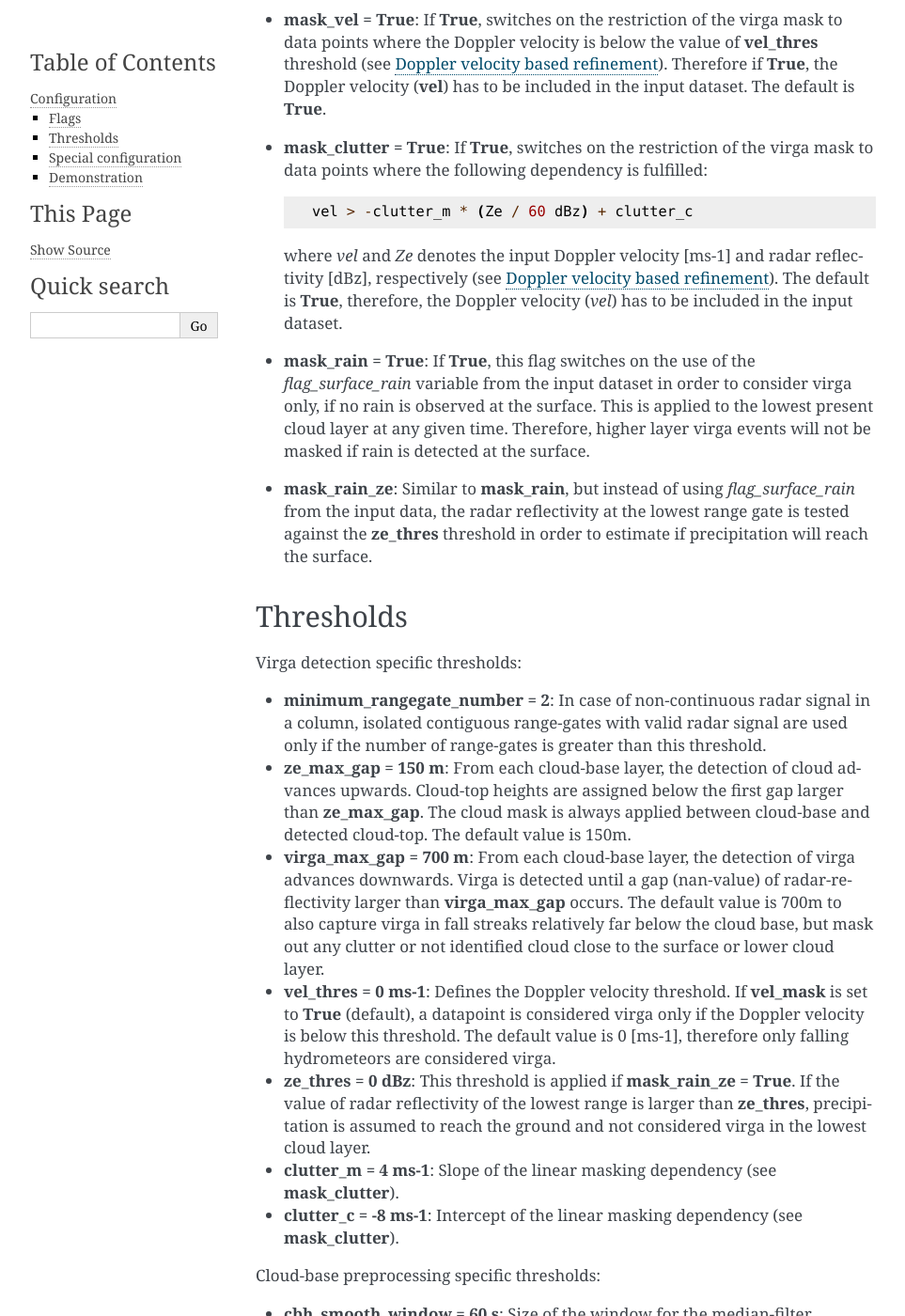
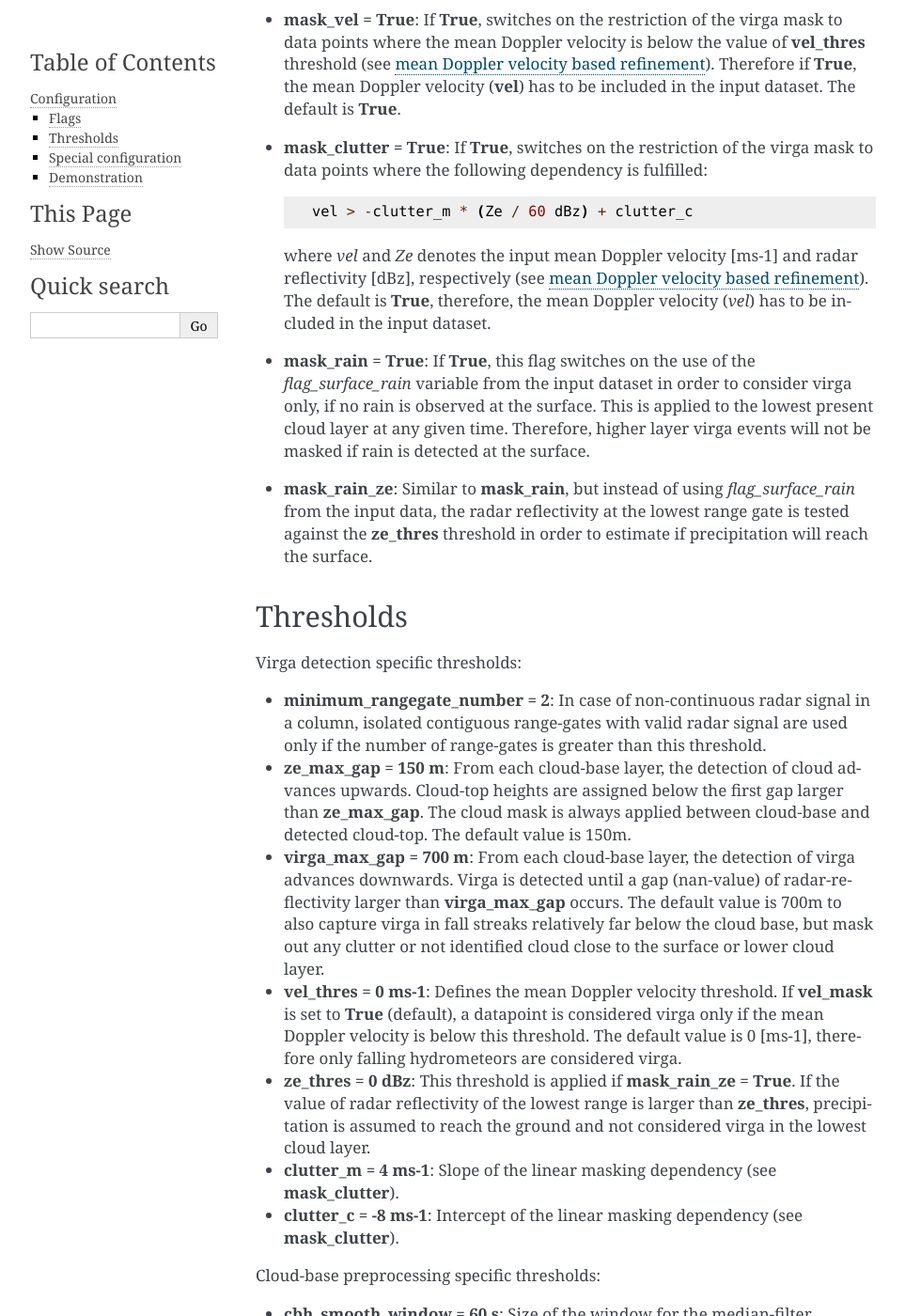
Before and after one commit to remsens-lim/virga_sniffer, a Sphinx documentation site: the page built from docs/config.md, in a window 1280 px wide and 1400 px high, scrolled down 663 px. Shown: the whole window at 94% size, without its empty margins (148-1111 px from the left). Built offline with Sphinx 7.4.7, drawn with Linux system fonts in a browser that asks for light colours.

Commit message:
update docs

````diff
--- a/docs/config.md
+++ b/docs/config.md
@@ -11,16 +11,16 @@ Flags are boolean values which control certain functionality of the Virga-Sniffe
    ```{note}
    It is highly recommended to use **True** when working with multi-layer CBH, as gaps in ceilometer data are introduced by clouds in the lower layers. To circumvent the issue of ceilometer data gaps, one can adjust CBH-layer fill (*cbh_layer_fill_...*) thresholds.
    ```
- - **mask_vel = True**: If **True**, switches on the restriction of the virga mask to data points where the Doppler velocity is below the value of **vel_thres** threshold (see [Doppler velocity
+ - **mask_vel = True**: If **True**, switches on the restriction of the virga mask to data points where the mean Doppler velocity is below the value of **vel_thres** threshold (see [mean Doppler velocity
    based refinement](mvel)). Therefore if
    **True**,
-   the Doppler velocity (**vel**) has to be included in the input dataset. The default is **True**.
+   the mean Doppler velocity (**vel**) has to be included in the input dataset. The default is **True**.
  - **mask_clutter = True**: If **True**, switches on the restriction of the virga mask to data points where the following dependency is fulfilled:
    ```
    vel > -clutter_m * (Ze / 60 dBz) + clutter_c
    ```
-   where *vel* and *Ze* denotes the input Doppler velocity [ms-1] and radar reflectivity [dBz], respectively (see [Doppler velocity based refinement](mvel)). The default is **True**, therefore,
-   the Doppler velocity (*vel*) has to be included in
+   where *vel* and *Ze* denotes the input mean Doppler velocity [ms-1] and radar reflectivity [dBz], respectively (see [mean Doppler velocity based refinement](mvel)). The default is **True**, therefore,
+   the mean Doppler velocity (*vel*) has to be included in
    the input dataset.
  - **mask_rain = True**: If **True**, this flag switches on the use of the *flag_surface_rain* variable from the input dataset in order to consider virga only, if no rain is observed at the
    surface. This is applied to the lowest present cloud layer at any given time. Therefore, higher layer virga events will not be masked if rain is detected at the surface.
@@ -36,7 +36,7 @@ Virga detection specific thresholds:
  - **virga_max_gap = 700 m**: From each cloud-base layer, the detection of virga advances downwards. Virga is detected until a gap (nan-value) of radar-reflectivity larger than **virga_max_gap**
    occurs. The default value is 700m to also capture virga in fall streaks relatively far below the cloud base, but mask out any clutter or not identified cloud close to the surface or lower cloud
    layer.
- - **vel_thres = 0 ms-1**: Defines the Doppler velocity threshold. If **vel_mask** is set to **True** (default), a datapoint is considered virga only if the Doppler velocity is below this threshold.
+ - **vel_thres = 0 ms-1**: Defines the mean Doppler velocity threshold. If **vel_mask** is set to **True** (default), a datapoint is considered virga only if the mean Doppler velocity is below this threshold.
    The
    default value is 0 [ms-1], therefore only falling hydrometeors are considered virga.
  - **ze_thres = 0 dBz**: This threshold is applied if **mask_rain_ze = True**. If the value of radar reflectivity of the lowest range is larger than **ze_thres**, precipitation is assumed to reach
````
Also changed, not shown: docs/caveats.md (+2 -1 lines), docs/datasets.md (+2 -2 lines).
